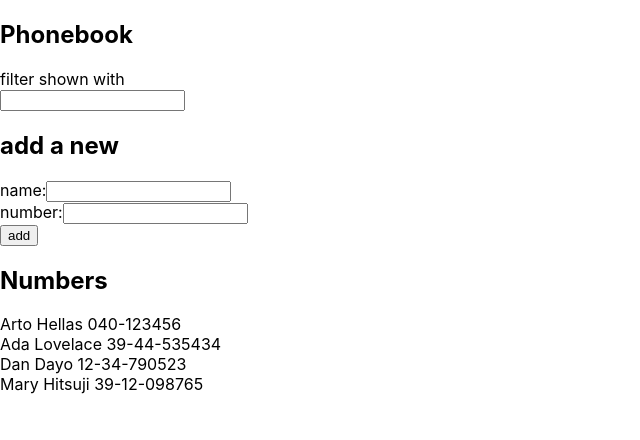
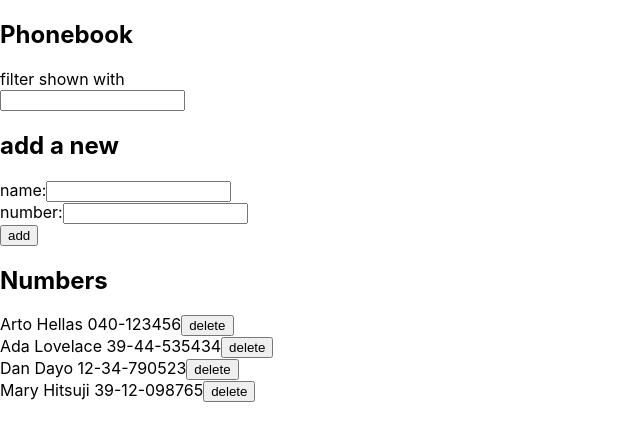
Before and after one commit to sh-suzuki0301/fullstack_phonebook, a React (Create React App) app: page / in a window 1280 px wide. Shown: the top 440 px of the page, without its empty margins (0-640 px from the left). Built offline with nearby package versions, Linux system fonts and the light colour scheme; data requests are answered from the project's data file; the HTML template or start-up script is replaced by a standard one.

Commit message:
separating module/delete/create

```diff
--- a/src/App.js
+++ b/src/App.js
@@ -5,7 +5,7 @@ import PersonForm from '../src/components/PersonForm.js';
 import axios from 'axios';
 import presonsSrevise from './services/persons.module';
 
-const { getData } = presonsSrevise;
+const { getData, deleteId, createPerson } = presonsSrevise;
 
 const App = () => {
     const [persons, setPersons] = useState([]);
@@ -25,7 +25,13 @@ const App = () => {
         setPersons(await getData());
     }
 
-    const handleClick = (event) => {
+    const deletePerson = async ({ name, id}) => {
+        window.confirm(`Delete ${name}?`);
+        await deleteId(id);
+        getPersons();
+    }
+
+    const handleClick = async event => {
         event.preventDefault();
         const newPerson = {
             name: newName,
@@ -41,7 +47,8 @@ const App = () => {
         if (persons.some(p => p.name === newName)) {
             window.alert(`${newName} is already added to phonebook`);
         } else {
-            setPersons(persons.concat(newPerson));
+            const createdPerson = await createPerson(newPerson);
+            setPersons(persons.concat(createdPerson));
         };
 
     }
@@ -67,7 +74,7 @@ const App = () => {
             />
 
             <h2>Numbers</h2>
-            <Persons persons={filter(persons)} />
+            <Persons persons={filter(persons)} handleDelete={deletePerson}/>
         </div>
     )
 
--- a/src/components/Persons.js
+++ b/src/components/Persons.js
@@ -1,9 +1,10 @@
 import React from 'react';
 
-const Persons = ({ persons }) => {
-    const renderPersons = persons.map((p, id) => (
-        <div key={id}>
+const Persons = ({ persons, handleDelete }) => {
+    const renderPersons = persons.map((p) => (
+        <div key={p.id}>
             {p.name} {p.number}
+            <button onClick={() => handleDelete(p)}>delete</button>
         </div>
     ));
     return <div className="Persons">{renderPersons}</div>
--- a/src/services/persons.module.js
+++ b/src/services/persons.module.js
@@ -1,13 +1,18 @@
 import axios from 'axios';
-const baseUrl = 'http://localhost:3001/persons';
+const url = 'http://localhost:3001/persons';
 
 const getData = async () => {
-    try {
-        const response = await axios.get(baseUrl);
-        return response.data;
-    } catch (error) {
-        console.log(error);
-    }
+    const response = await axios.get(url);
+    return response.data;
 };
 
-export default {getData};
+const createPerson = async newPerson => {
+    const response = await axios.post(url, newPerson);
+    return response.data;
+};
+
+const deleteId = async id => {
+    await axios.delete(`${url}/${id}`);
+};
+
+export default {getData, createPerson, deleteId};
```
